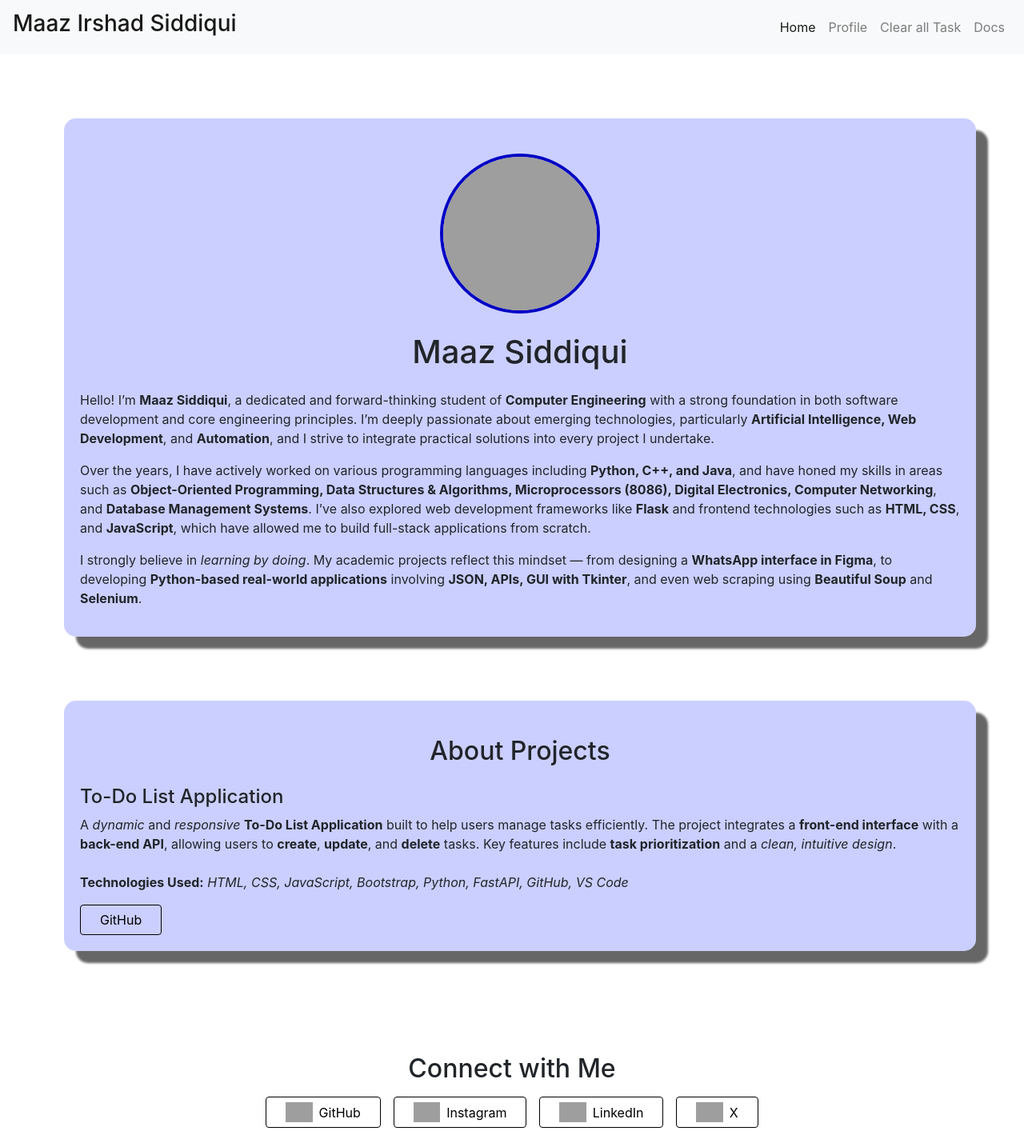
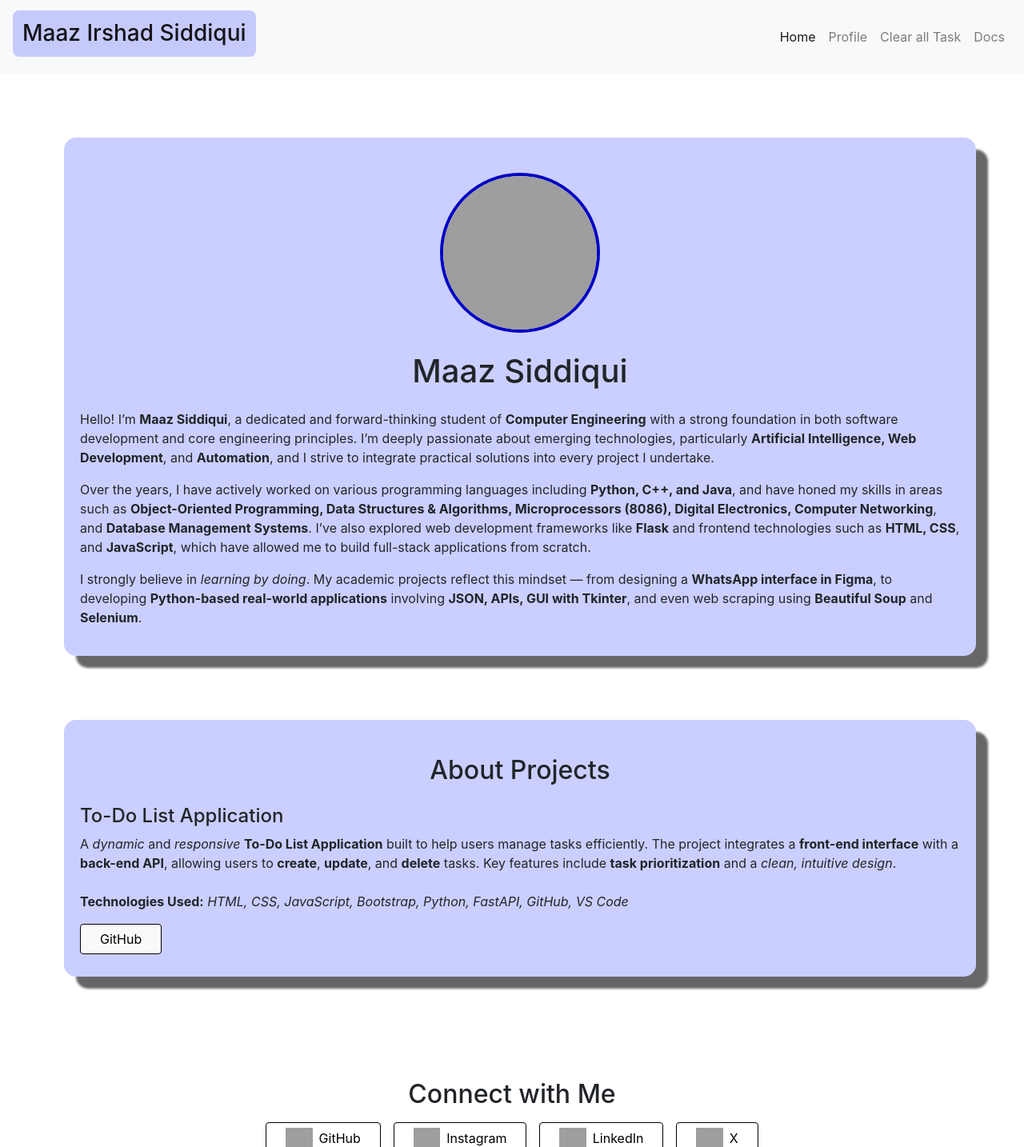
Before and after one commit to maazsiddiqui79/To-Do-List-Web-Application, a Flask app: page /Profile in a window 1280 px wide. Shown: the top 1434 px of the page at 80% size. Run offline with Flask 3, Linux system fonts and the light colour scheme; grey boxes are pictures that could not be loaded.

Commit message:
git update

```diff
--- a/api/templates/base.html
+++ b/api/templates/base.html
@@ -39,7 +39,7 @@
   <body>
     <!-- Navbar -->
     <nav class="navbar navbar-expand-lg navbar-light bg-light">
-      <a class="navbar-brand" href="/"><h3>Maaz Irshad Siddiqui</h3></a>
+      <a class="navbar-brand" href="/"><h3  style="background-color: rgba(0, 21, 255, 0.205); padding: 12px; border-radius: 8px;">Maaz Irshad Siddiqui</h3></a>
       <button
         class="navbar-toggler"
         type="button"
--- a/api/templates/connect.html
+++ b/api/templates/connect.html
@@ -69,7 +69,7 @@
     <a
       href="https://github.com/maazsiddiqui79/100-Days-Python-Project"
       target="_blank"
-      ><button type="button" class="btn btn-dark btn-outline-light px-4">
+      ><button type="button" class="btn btn-light px-4 d-flex mr-2 mb-2">
         GitHub
       </button></a
     >
--- a/api/templates/index.html
+++ b/api/templates/index.html
@@ -63,10 +63,10 @@
           <td>
             <div class="d-flex flex-wrap gap-2">
               <a href="/done/{{ i.sno }}">
-                <button type="button" class="btn btn-light mr-2 mb-2">DONE</button>
+                <button type="button" class="btn btn-light px-4 d-flex mr-2 mb-2">DONE</button>
               </a>
               <a href="/edit/{{ i.sno }}">
-                <button type="button" class="btn btn-light mr-2 mb-2">EDIT</button>
+                <button type="button" class="btn btn-light px-4 d-flex mr-2 mb-2">EDIT</button>
               </a>
             </div>
           </td>
@@ -107,7 +107,7 @@
             <td>
               <div class="d-flex flex-wrap gap-2">
                 <a href="/deldone/{{ i.sno }}">
-                  <button type="button" class="btn btn-light mr-2 mb-2">DELETE</button>
+                  <button type="button" class="btn btn-light px-4 d-flex mr-2 mb-2">DELETE</button>
                 </a>
               </div>
             </td>
```
